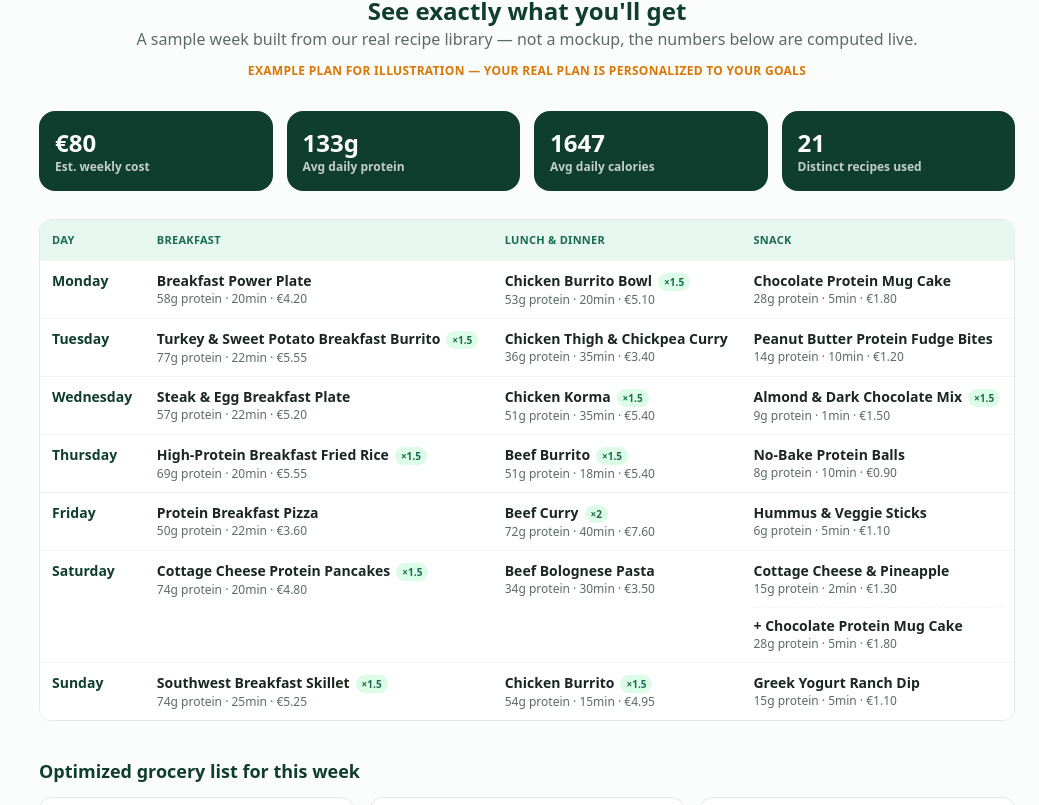
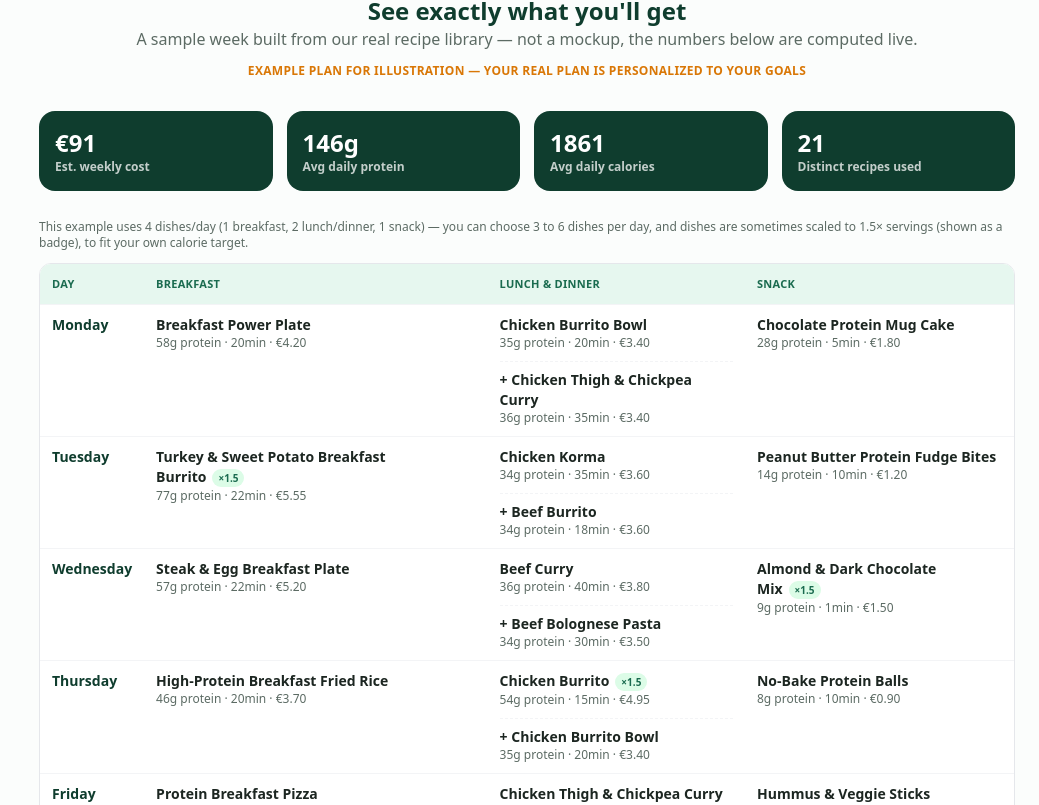
Before and after one commit to usario172332/youraifood-app, a Next.js app in the folder youraifood-app/: page / in a window 1280 px wide. Shown: the part 2035-2840 px from the top of the page, without its empty margins (241-1280 px from the left). Built offline with nearby package versions, Linux system fonts and the light colour scheme; no server answers.

Commit message:
Update SamplePlan.jsx

```diff
--- a/youraifood-app/components/SamplePlan.jsx
+++ b/youraifood-app/components/SamplePlan.jsx
@@ -1,26 +1,62 @@
 'use client';
 
 import { useState } from 'react';
-import { findRecipe, DAYS } from '../lib/recipes';
+import { findRecipe } from '../lib/recipes';
 
 // A realistic 7-day plan built entirely from real recipes — the nutrition,
 // cost and grocery list below are computed live from the actual recipe
 // data, the same way a real generated plan works. This is a sample so
 // visitors can see exactly what they'll get before signing up.
 //
-// A single serving of each of the 3 meal slots (breakfast, one combined
-// lunch/dinner dish, snack) doesn't always add up to a realistic calorie
-// target on its own — so, like a real generated plan, some days here scale
-// a recipe to 1.5x/2x servings, and one day adds a second snack, to reach a
-// more typical daily calorie target.
+// This example uses 4 dishes/day (a "standard" choice in the real planner):
+// 1 breakfast, 2 lunch/dinner dishes, 1 snack. Individual dishes are
+// sometimes also scaled to 1.5x servings (shown as a badge) — like a real
+// generated plan, both extra dishes and portion scaling are used to reach a
+// realistic daily calorie target instead of being capped at one small
+// recipe per meal slot.
 const SAMPLE_DAYS = [
-  { day: 'Monday', breakfast: 'nb50', main: 'nr1', mainServings: 1.5, snack: 'ps1' },
-  { day: 'Tuesday', breakfast: 'nb46', breakfastServings: 1.5, main: 'nr19', snack: 'ps2' },
-  { day: 'Wednesday', breakfast: 'nb16', main: 'nr16', mainServings: 1.5, snack: 's4', snackServings: 1.5 },
-  { day: 'Thursday', breakfast: 'nb42', breakfastServings: 1.5, main: 'nr36', mainServings: 1.5, snack: 's1' },
-  { day: 'Friday', breakfast: 'nb26', main: 'nr56', mainServings: 2, snack: 's3' },
-  { day: 'Saturday', breakfast: 'nb1', breakfastServings: 1.5, main: 'nr30', snack: 's2', extraSnack: 'ps1' },
-  { day: 'Sunday', breakfast: 'nb24', breakfastServings: 1.5, main: 'nr33', mainServings: 1.5, snack: 'ps4' },
+  {
+    day: 'Monday',
+    breakfastDishes: [{ id: 'nb50', servings: 1 }],
+    mainDishes: [{ id: 'nr1', servings: 1 }, { id: 'nr19', servings: 1 }],
+    snackDishes: [{ id: 'ps1', servings: 1 }],
+  },
+  {
+    day: 'Tuesday',
+    breakfastDishes: [{ id: 'nb46', servings: 1.5 }],
+    mainDishes: [{ id: 'nr16', servings: 1 }, { id: 'nr36', servings: 1 }],
+    snackDishes: [{ id: 'ps2', servings: 1 }],
+  },
+  {
+    day: 'Wednesday',
+    breakfastDishes: [{ id: 'nb16', servings: 1 }],
+    mainDishes: [{ id: 'nr56', servings: 1 }, { id: 'nr30', servings: 1 }],
+    snackDishes: [{ id: 's4', servings: 1.5 }],
+  },
+  {
+    day: 'Thursday',
+    breakfastDishes: [{ id: 'nb42', servings: 1 }],
+    mainDishes: [{ id: 'nr33', servings: 1.5 }, { id: 'nr1', servings: 1 }],
+    snackDishes: [{ id: 's1', servings: 1 }],
+  },
+  {
+    day: 'Friday',
+    breakfastDishes: [{ id: 'nb26', servings: 1 }],
+    mainDishes: [{ id: 'nr19', servings: 1 }, { id: 'nr16', servings: 1 }],
+    snackDishes: [{ id: 's3', servings: 1 }],
+  },
+  {
+    day: 'Saturday',
+    breakfastDishes: [{ id: 'nb1', servings: 1.5 }],
+    mainDishes: [{ id: 'nr36', servings: 1 }, { id: 'nr56', servings: 1 }],
+    snackDishes: [{ id: 's2', servings: 1 }],
+  },
+  {
+    day: 'Sunday',
+    breakfastDishes: [{ id: 'nb24', servings: 1 }],
+    mainDishes: [{ id: 'nr30', servings: 1 }, { id: 'nr33', servings: 1 }],
+    snackDishes: [{ id: 'ps4', servings: 1.5 }],
+  },
 ];
 const MEAL_SLOTS = ['breakfast', 'main', 'snack'];
 const MEAL_LABELS = { breakfast: 'Breakfast', main: 'Lunch & Dinner', snack: 'Snack' };
@@ -37,9 +73,10 @@ function buildGroceryList() {
   };
   SAMPLE_DAYS.forEach((row) => {
     MEAL_SLOTS.forEach((slot) => {
-      addIngredients(findRecipe(row[slot]), row[`${slot}Servings`] || 1);
+      (row[`${slot}Dishes`] || []).forEach((dish) => {
+        addIngredients(findRecipe(dish.id), dish.servings || 1);
+      });
     });
-    if (row.extraSnack) addIngredients(findRecipe(row.extraSnack), 1);
   });
   return groceries;
 }
@@ -58,9 +95,10 @@ function buildStats() {
   };
   SAMPLE_DAYS.forEach((row) => {
     MEAL_SLOTS.forEach((slot) => {
-      addRecipe(findRecipe(row[slot]), row[`${slot}Servings`] || 1);
+      (row[`${slot}Dishes`] || []).forEach((dish) => {
+        addRecipe(findRecipe(dish.id), dish.servings || 1);
+      });
     });
-    if (row.extraSnack) addRecipe(findRecipe(row.extraSnack), 1);
   });
   return {
     totalCost,
@@ -115,6 +153,10 @@ export default function SamplePlan() {
           </div>
         </div>
 
+        <p className="mb-3 text-xs text-ink-soft">
+          This example uses 4 dishes/day (1 breakfast, 2 lunch/dinner, 1 snack) — you can choose 3 to 6 dishes per day,
+          and dishes are sometimes scaled to 1.5× servings (shown as a badge), to fit your own calorie target.
+        </p>
         <div className="overflow-x-auto rounded-xl border border-gray-200">
           <table className="w-full border-collapse bg-white text-sm">
             <thead>
@@ -130,36 +172,31 @@ export default function SamplePlan() {
                 <tr key={row.day} className="border-t border-gray-100 align-top">
                   <td className="px-3 py-2.5 font-extrabold text-green-900">{row.day}</td>
                   {MEAL_SLOTS.map((slot) => {
-                    const recipe = findRecipe(row[slot]);
-                    const servings = row[`${slot}Servings`] > 1 ? row[`${slot}Servings`] : null;
-                    const extra = slot === 'snack' ? findRecipe(row.extraSnack) : null;
+                    const dishes = (row[`${slot}Dishes`] || [])
+                      .map((d) => ({ ...d, recipe: findRecipe(d.id) }))
+                      .filter((d) => d.recipe);
                     return (
                       <td key={slot} className="px-3 py-2.5">
-                        {recipe ? (
-                          <div className={extra ? 'mb-2.5' : ''}>
+                        {dishes.length === 0 && <span className="text-ink-soft">—</span>}
+                        {dishes.map((d, idx) => (
+                          <div
+                            key={`${slot}-${d.id}`}
+                            className={idx > 0 ? 'mt-2.5 border-t border-dashed border-gray-100 pt-2' : ''}
+                          >
                             <div className="font-semibold">
-                              {recipe.name}
-                              {servings && (
+                              {idx > 0 && '+ '}
+                              {d.recipe.name}
+                              {d.servings > 1 && (
                                 <span className="ml-1.5 rounded-full bg-green-100 px-1.5 py-0.5 text-[10px] font-extrabold text-green-700">
-                                  ×{servings}
+                                  ×{d.servings}
                                 </span>
                               )}
                             </div>
                             <div className="text-xs text-ink-soft">
-                              {Math.round(recipe.protein * (servings || 1))}g protein · {recipe.time}min · €{(recipe.cost * (servings || 1)).toFixed(2)}
+                              {Math.round(d.recipe.protein * d.servings)}g protein · {d.recipe.time}min · €{(d.recipe.cost * d.servings).toFixed(2)}
                             </div>
                           </div>
-                        ) : (
-                          <span className="text-ink-soft">—</span>
-                        )}
-                        {extra && (
-                          <div className="border-t border-dashed border-gray-100 pt-2">
-                            <div className="text-sm font-semibold">+ {extra.name}</div>
-                            <div className="text-xs text-ink-soft">
-                              {extra.protein}g protein · {extra.time}min · €{extra.cost.toFixed(2)}
-                            </div>
-                          </div>
-                        )}
+                        ))}
                       </td>
                     );
                   })}
```
